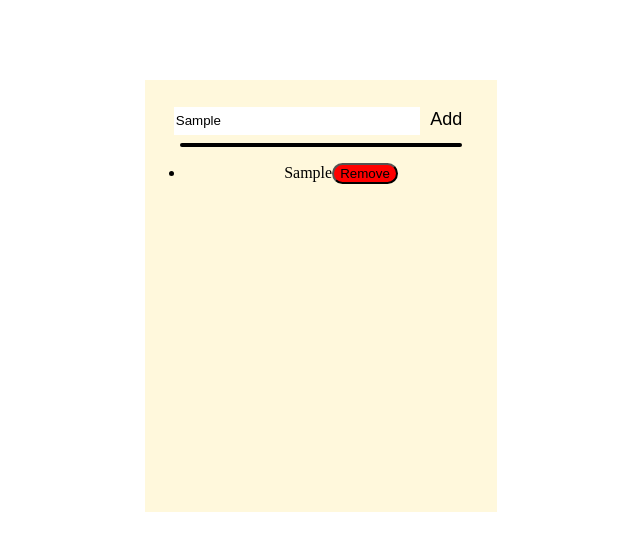
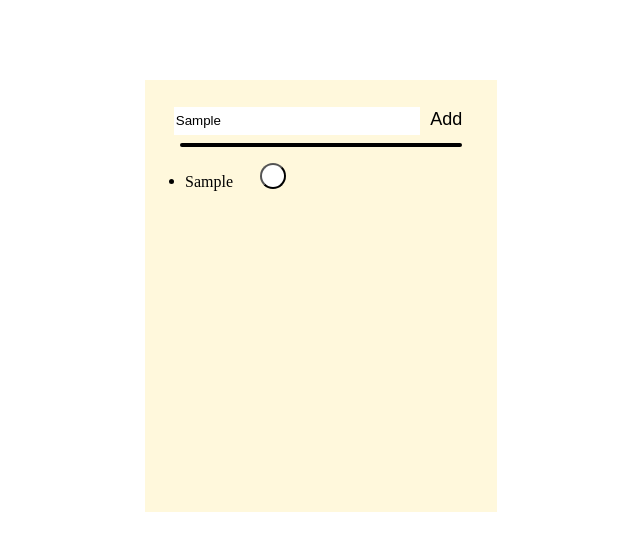
Before and after one commit to wildmanalex/to-do-list, a plain HTML site: page index.html in a window 1280 px wide. Both pictures are taken after typing "Sample" into the empty fields and a click on the button "Add". Shown: the whole page, without its empty margins (319-959 px from the left). Drawn offline with nearby package versions, Linux system fonts and the light colour scheme.

Commit message:
added css

```diff
--- a/index.html
+++ b/index.html
@@ -1,5 +1,6 @@
 <html>
     <head>
+        <script src="https://use.fontawesome.com/8f5e0c9388.js"></script>
         <script src="https://ajax.googleapis.com/ajax/libs/jquery/3.1.0/jquery.min.js"></script>
         <style>
             .container {
@@ -28,9 +29,22 @@
                 border:  none;
                 border-radius: 20px;
             }
+            ul {
+                text-align: center;
+
+            }
+            ul li {
+              text-align: left;
+
+
+            }
+
             ul li button{
+                height: 2em;
+                width: 2em;
                 border-radius: 20px;
-                background-color: red;
+                background-color: white;
+                margin-left: 2em;
             }
         </style>
     </head>
@@ -56,15 +70,14 @@
               var newItem = document.getElementById('todo').value;
               newLi.innerHTML = newItem;
               var button = document.createElement('button');
-              button.innerHTML ="Remove";
+              button.innerHTML ='';
               button.setAttribute('id', 'delete');
               newLi.append(button);
               $('ul').append(newLi);
+              $(document).on('click','#delete', function(){
+                 $(this).parent('li').remove();
+              });
 
-              $('#delete').click(function(){
-              $(newLi).remove();
-              $('#button').remove();
-          });
           });
       });
     </script>
```
